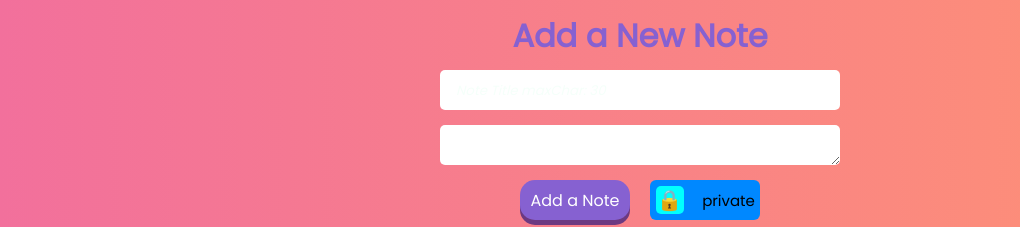
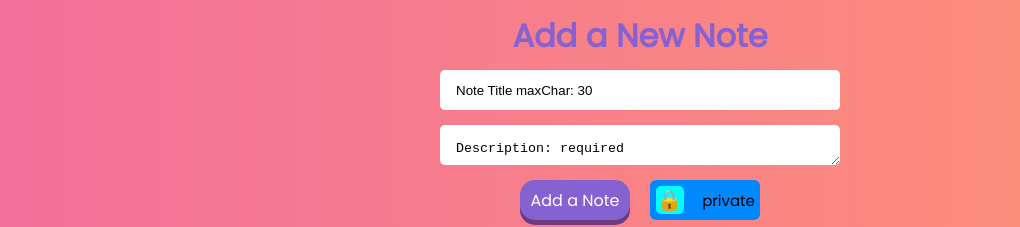
Before and after one commit to RachaelSMathew/notepad-rachael, a React (Create React App) app: page / in a window 1280 px wide. Shown: the part 127-354 px from the top of the page, without its empty margins (0-1020 px from the left). Built offline with nearby package versions, Linux system fonts and the light colour scheme; no server answers; the database is empty; sample sign-in values are in the browser's storage.

Commit message:
added placeholder text and removed input field when submit it clicked

```diff
--- a/src/components/NoteAdd/NoteAdd.js
+++ b/src/components/NoteAdd/NoteAdd.js
@@ -57,8 +57,8 @@ const NoteAdd = () => {
     return emoji
   }
 
-  const [title, setTitle] = useState("");
-  const [description, setDescription] = useState("");
+  const [title, setTitle] = useState("Note Title maxChar: 30");
+  const [description, setDescription] = useState("Description: required");
 
   const handleTitleChange = (event) => {
     setHeight({height: 500})
@@ -94,6 +94,8 @@ const NoteAdd = () => {
         });
         }
     }
+    setTitle("");
+    setDescription("");
   };
 
   return (
@@ -103,7 +105,6 @@ const NoteAdd = () => {
         <div className="form-group">
           <input
             type="text"
-            placeholder= "Note Title maxChar: 30"
             className="noteadd-header"
             name="noteadd-header"
             value={title}
```
